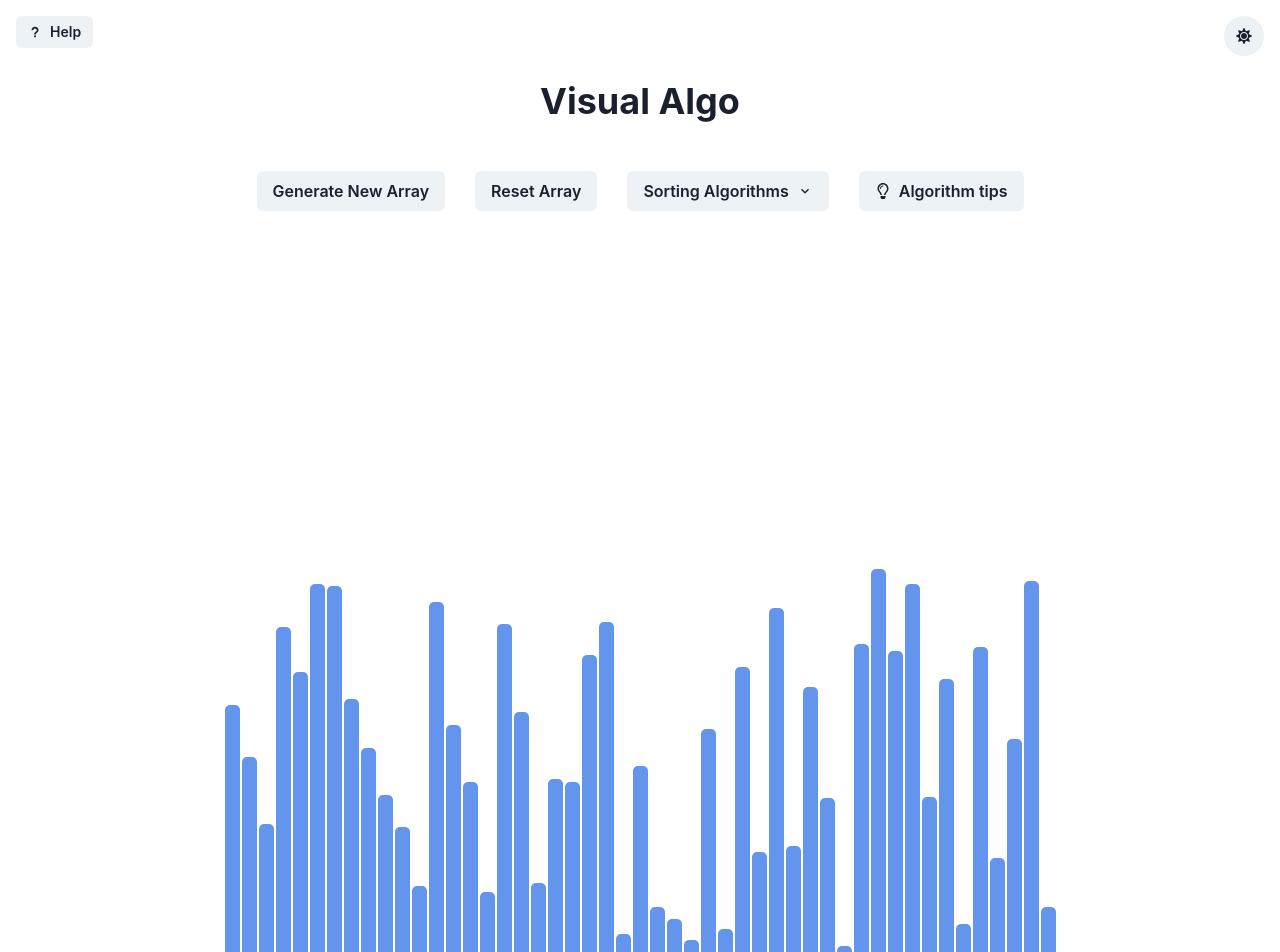
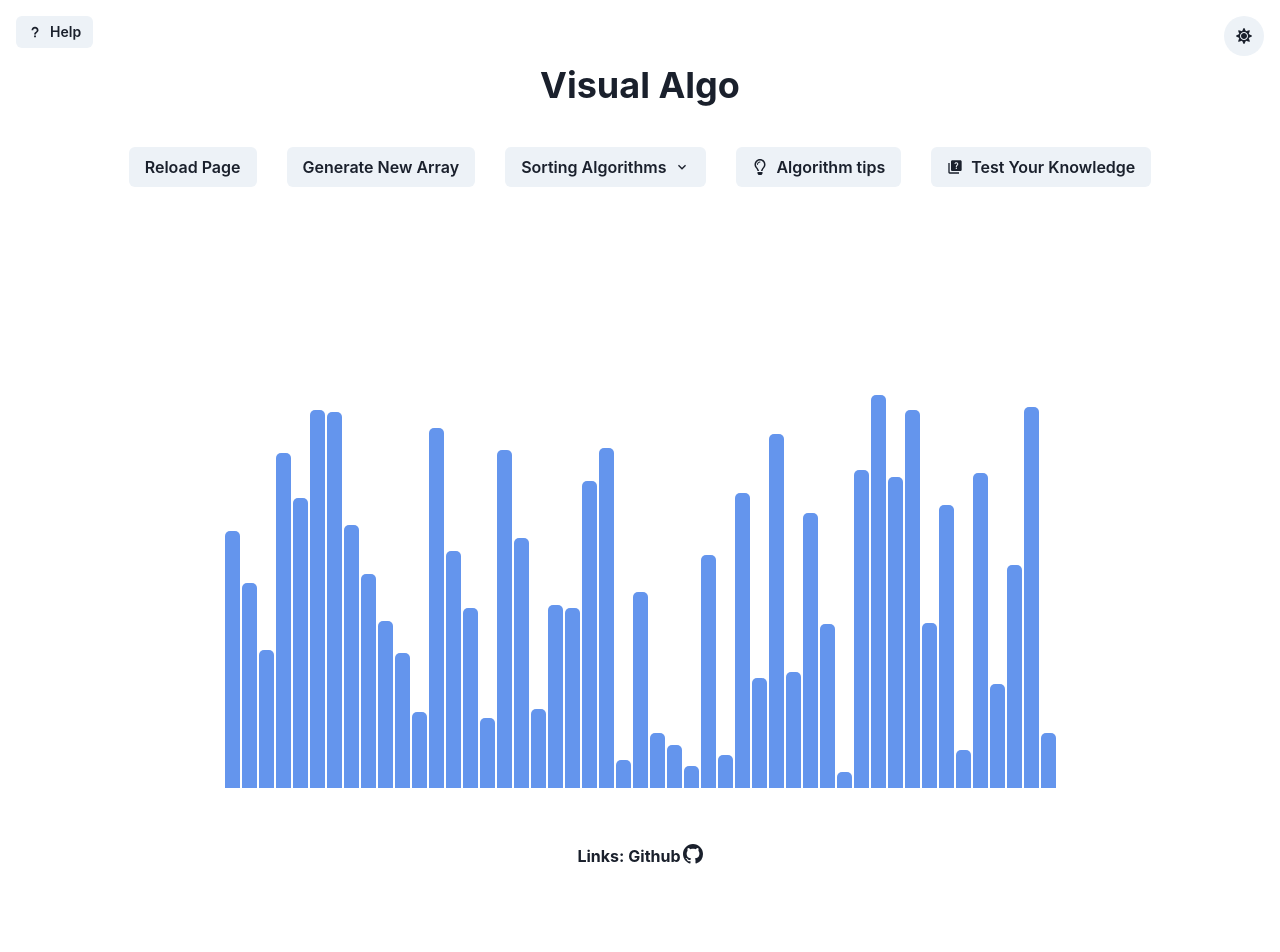
Before and after one commit to waitingonalice/Visual-Algo, a React (Create React App) app in the folder src/: page / in a window 1280 px wide. Shown: the top 952 px of the page. After the commit the page ends 868 px from the top, so only its background shows below. Built offline with nearby package versions, Linux system fonts and the light colour scheme; the HTML template or start-up script is replaced by a standard one.

Commit message:
refactored some code regarding styling, added a footer container that stores links to external pages in app.js

```diff
--- a/package.json
+++ b/package.json
@@ -11,12 +11,14 @@
     "@testing-library/jest-dom": "^5.11.4",
     "@testing-library/react": "^11.1.0",
     "@testing-library/user-event": "^12.1.10",
+    "dom": "^0.0.3",
     "framer-motion": "^4.1.17",
     "gh-pages": "^3.2.3",
     "react": "^17.0.2",
     "react-dom": "^17.0.2",
     "react-icons": "^4.3.1",
     "react-scripts": "4.0.3",
+    "router": "^1.3.6",
     "web-vitals": "^1.0.1"
   },
   "scripts": {
--- a/public/index.html
+++ b/public/index.html
@@ -24,7 +24,7 @@
       work correctly both with client-side routing and a non-root public URL.
       Learn how to configure a non-root public URL by running `npm run build`.
     -->
-    <title>React App</title>
+    <title>Visual Algo</title>
   </head>
   <body>
     <noscript>You need to enable JavaScript to run this app.</noscript>
--- a/src/App.js
+++ b/src/App.js
@@ -1,13 +1,15 @@
 import React from 'react';
+import "./components/app.css"
 import { SortingVisual } from './components/SortingVisual';
-import { VStack, Heading, IconButton, useColorMode, Box} from '@chakra-ui/react'
+import { VStack, Heading, IconButton, useColorMode, Box, Center} from '@chakra-ui/react'
 import { FaSun, FaMoon } from 'react-icons/fa'
 import { HelpModal } from './components/Modal'
 import { AlgoModal } from './components/Modal';
+import {BsGithub} from 'react-icons/bs'
+import { useEffect } from 'react';
 
 export default function App() {
 	const { colorMode, toggleColorMode } = useColorMode();
-
 
 	function ColorMode() {
 		return (
@@ -22,20 +24,27 @@ export default function App() {
 	}
 
 	return (
-		<>
-			<Box className='topLayer' p={4}>
+		<div className='main'>
+			<div className='header'>
 				<HelpModal/>
 				<ColorMode />
-			</Box>
+			</div>
+			<div className='body'>
+				<Heading className='title'>
+					Visual Algo
+				</Heading>
+				<SortingVisual />
+			</div>
+			<Center className='footer'>
+				<div className='links'>
+					Links:
+					<a id = 'github-link' href='https://github.com/waitingonalice/VisualAlgo'>
+						Github
+						<div id='gh-icon'><BsGithub size={20} /></div>
+					</a>
+				</div>
 
-
-		<VStack p={4}>
-			<Heading>
-			Visual Algo
-			</Heading>
-			<SortingVisual />
-		</VStack>
-	</>
-
+			</Center>
+		</div>
 	);
 }
--- a/src/components/Modal.jsx
+++ b/src/components/Modal.jsx
@@ -36,7 +36,7 @@ export function HelpModal() {
 						</Box>
 
 						<Text fontWeight='bold'>
-							Reset Array
+							Reload Page
 						</Text>
 						<Box mb="1rem">
 							Refreshes the page to stop the algorithm from running.
@@ -82,20 +82,20 @@ export function AlgoModal() {
 	const algoList = [
 		{
 			title: 'Merge Sort',
-			description: 'lorem bla bla'
+			description: 'TBC'
 		},
 		{
 			title: 'Quick Sort',
-			description: 'ipsum bla bla'
+			description: 'TBC'
 		},
 		{
 			title: 'Bubble sort',
-			description: 'morem bla bla'
+			description: 'TBC'
 
 		},
 		{
 			title: 'Insertion sort',
-			description: 'tanum bla bla'
+			description: 'TBC'
 		}
 	]
 	let hasPrev = index > 0
--- a/src/components/SortingVisual.jsx
+++ b/src/components/SortingVisual.jsx
@@ -9,8 +9,8 @@ import { MenuItem,Box, HStack, VStack } from '@chakra-ui/react';
 import { GenerateButton } from './Button.jsx';
 import { SortDropDownMenu } from './DropDownMenu.jsx';
 import { AlgoModal } from './Modal.jsx';
-
-const animationSpeedMs = 8;
+import {MdQuiz} from "react-icons/md"
+const animationSpeedMs = 7;
 const primaryColor = "CornflowerBlue";
 const secondaryColor = "Aquamarine";
 
@@ -26,7 +26,7 @@ export function SortingVisual() {
                 numBars.pop();
                 setArray([...numBars])
 
-            } else if (window.innerWidth / 15 >= numBars.length - 1) {
+            } else if (window.innerWidth / 10 >= numBars.length - 1) {
                 numBars.push(randomIntFromInterval(10, window.innerHeight / 2))
                 setArray([...numBars])
 
@@ -143,9 +143,11 @@ export function SortingVisual() {
         <>
             <Box pt ='10'>
                 <VStack>
-                    <HStack spacing = '30px'>
+                    <HStack spacing='30px'>
+
+                        <GenerateButton myClass ="resetArray" handleClick = {()=>refreshPage()}>Reload Page</GenerateButton>
                         <GenerateButton myClass ="generateNewArray" handleClick = {()=>handleReset()}>Generate New Array</GenerateButton>
-                        <GenerateButton myClass ="resetArray" handleClick = {()=>refreshPage()}>Reset Array</GenerateButton>
+
                         <SortDropDownMenu>
                             <MenuItem onClick={() => handleMergeSort()}> Merge Sort</MenuItem>
                             <MenuItem onClick = {() => handleQuickSort()}>Quick Sort</MenuItem>
@@ -153,9 +155,10 @@ export function SortingVisual() {
                             <MenuItem onClick = {() => handleBubbleSort()}>Bubble Sort</MenuItem>
                         </SortDropDownMenu>
                         <AlgoModal />
+                        <GenerateButton leftIcon = {<MdQuiz/>}>Test Your Knowledge</GenerateButton>
                     </HStack>
 
-                    <Box pos = "relative" top = "350">
+                    <Box pos = "relative" top = "200">
                         {array.map((value, idx) => (
                             <Box className="array-bar"
                                 key={idx}
--- /dev/null
+++ b/src/components/app.css
@@ -0,0 +1,28 @@
+/* .main {
+    display: flex;
+} */
+.header {
+    padding: 16px;
+}
+
+.title {
+    display: flex;
+    justify-content: center;
+}
+.links {
+    display: flex;
+    font-weight: bold;
+}
+#github-link {
+    display: flex;
+    padding-left: 4px;
+}
+#gh-icon {
+    padding-left: 2px;
+}
+.footer {
+    position: relative;
+    bottom: -250px;
+    left: 0;
+    right: 0;
+}
```
Also changed, not shown: 2 other files (tests, documents, lock files or other folders).
